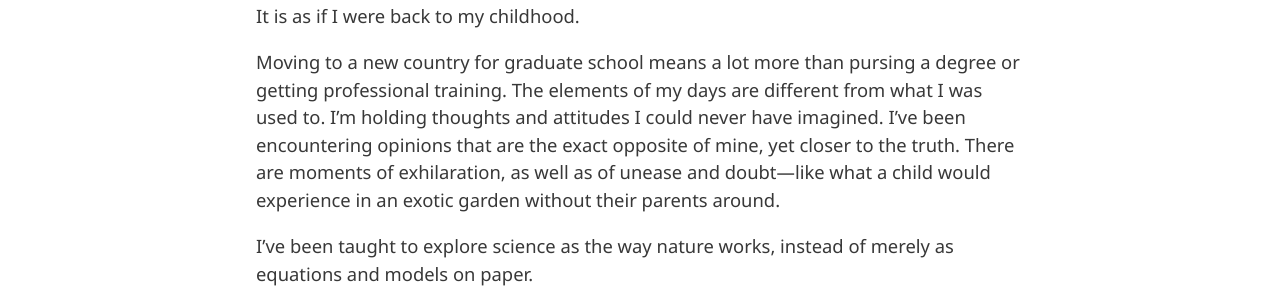
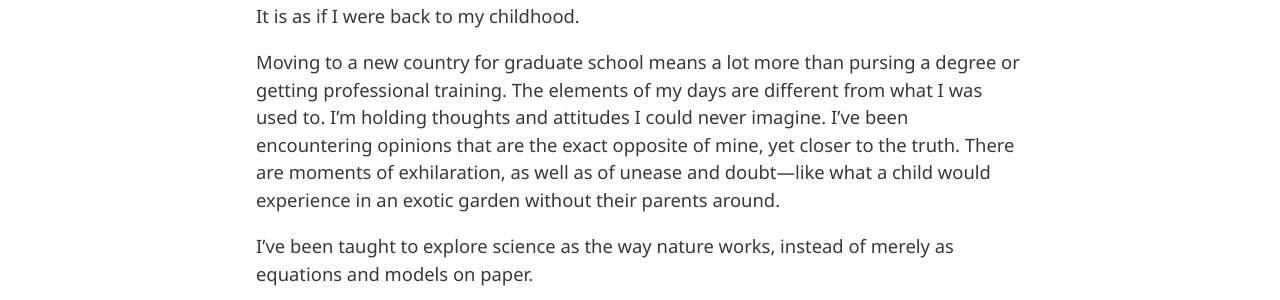
Before and after one commit to laskaux/laskaux.github.io, a Jekyll site: the page built from _posts/2018-11-18-a-second-childhood.md, in a window 1280 px wide. Shown: the part 691-991 px from the top of the page. Built offline with Jekyll 4.4.1, drawn with Linux system fonts in a browser that asks for light colours; nearby versions of some CDN libraries.

Commit message:
I could never imagine

```diff
--- a/_posts/2018-11-18-a-second-childhood.md
+++ b/_posts/2018-11-18-a-second-childhood.md
@@ -18,7 +18,7 @@ I’m puzzled by a new foreign language—why there have to be more tenses than
 
 It is as if I were back to my childhood.
 
-Moving to a new country for graduate school means a lot more than pursing a degree or getting professional training. The elements of my days are different from what I was used to. I’m holding thoughts and attitudes I could never have imagined. I’ve been encountering opinions that are the exact opposite of mine, yet closer to the truth. There are moments of exhilaration, as well as of unease and doubt—like what a child would experience in an exotic garden without their parents around.
+Moving to a new country for graduate school means a lot more than pursing a degree or getting professional training. The elements of my days are different from what I was used to. I’m holding thoughts and attitudes I could never imagine. I’ve been encountering opinions that are the exact opposite of mine, yet closer to the truth. There are moments of exhilaration, as well as of unease and doubt—like what a child would experience in an exotic garden without their parents around.
 
 I’ve been taught to explore science as the way nature works, instead of merely as equations and models on paper.
 
```
